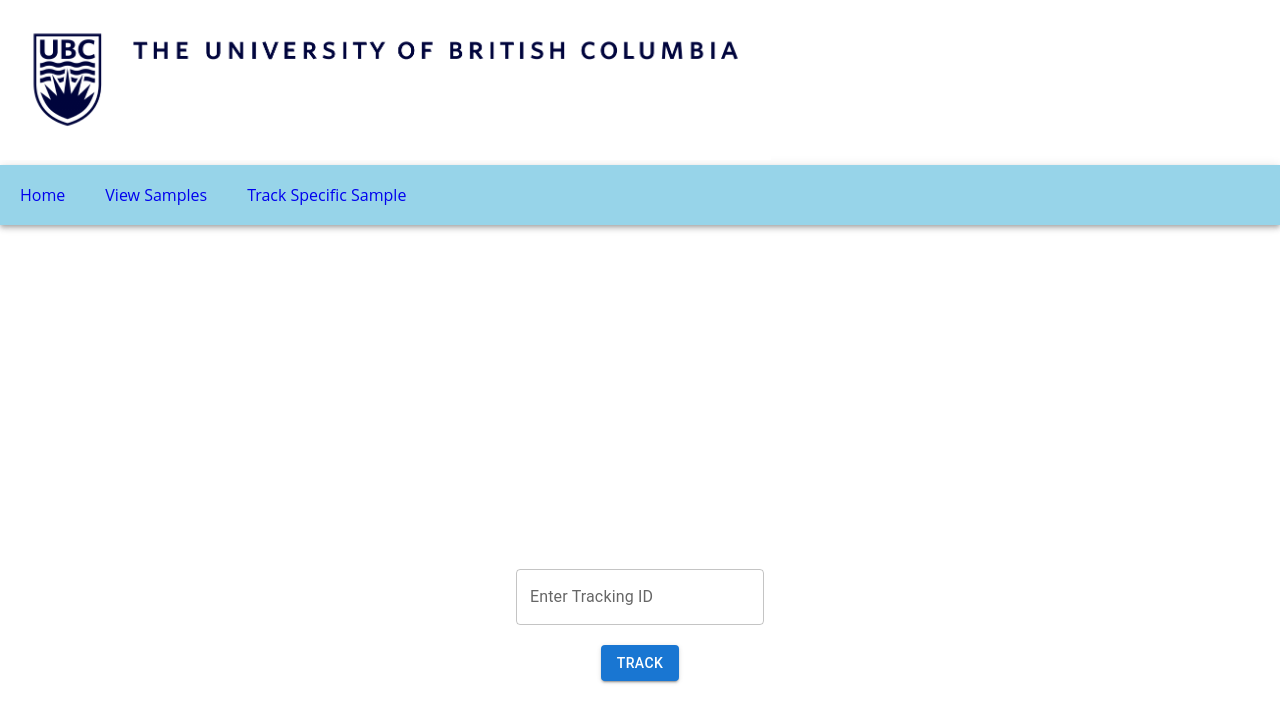
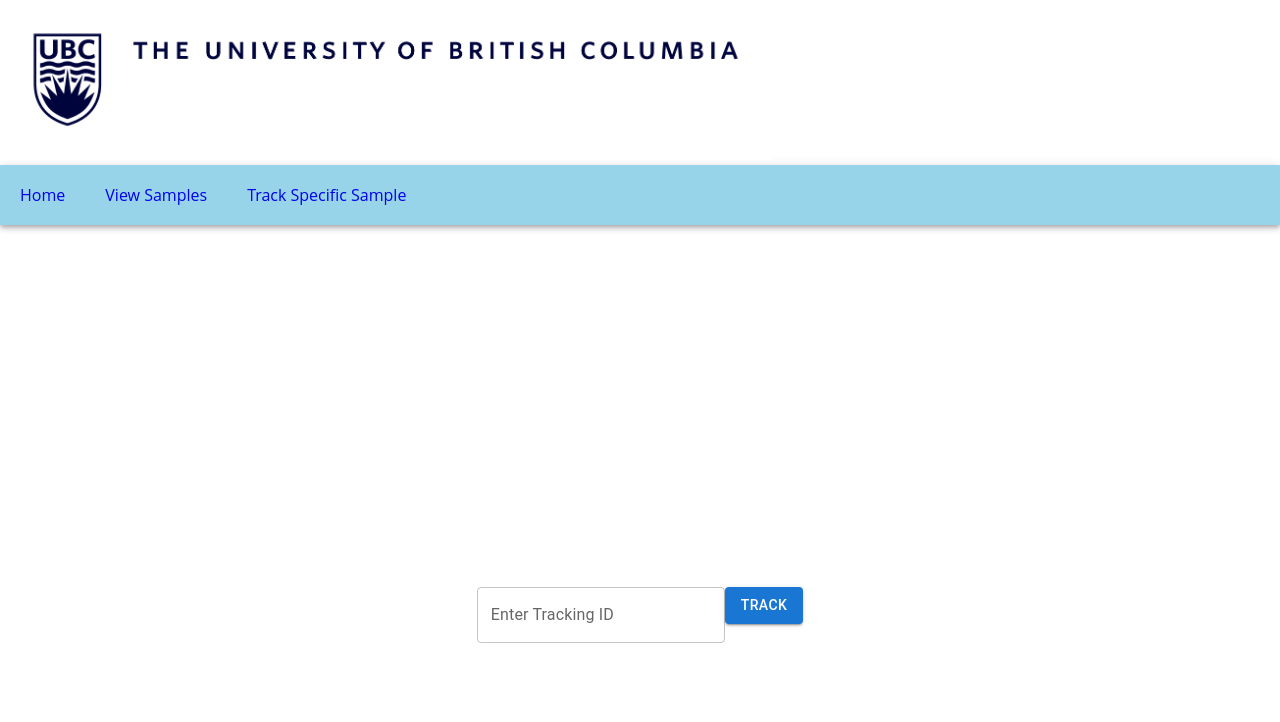
Before and after one commit to UBC-CIC/harm-reduction, a React (Create React App) app: page /Track in a window 1280 px wide. Shown: the top 722 px of the page. Built offline with nearby package versions, Linux system fonts and the light colour scheme.

Commit message:
updated edit contact page

```diff
--- a/package.json
+++ b/package.json
@@ -32,7 +32,8 @@
   "dependencies": {
     "@emotion/react": "^11.11.0",
     "@emotion/styled": "^11.11.0",
-    "@mui/material": "^5.13.1",
+    "@mui/icons-material": "^5.11.16",
+    "@mui/material": "^5.13.2",
     "react-dom": "^18.2.0",
     "react-router-dom": "^5.3.4",
     "react-scripts": "^5.0.1"
--- a/src/css/tracksample.css
+++ b/src/css/tracksample.css
@@ -7,7 +7,11 @@
     font-family: 'Open Sans', sans-serif;
   } */
 
-.trackbutton {
+.containedbutton {
     background-color: #97D4E9;
     color: #002145
 }
+
+.outlinedbutton {
+
+}
--- a/src/pages/trackSample.js
+++ b/src/pages/trackSample.js
@@ -46,6 +46,7 @@ const TrackSample = () => {
 
     const TrackingIDInput = () => {
         return(
+        <Box>
             <TextField
                 className="textbox"
                 onChange={(event)=>{trackingID=event.target.value}}
@@ -53,17 +54,14 @@ const TrackSample = () => {
                 label="Enter Tracking ID"
                 variant="outlined"
                 style={{ marginBottom: '20px' }}
-        />)
-    }
-
-    const TrackingButton = () => {
-        return(
+            />
             <Button
-            className="trackbutton"
+                className="containedbutton"
                 variant="contained"
                 onClick={() => {trackSample(trackingID)}}
             >Track
-        </Button>)
+            </Button>
+        </Box>)
     }
 
     const ContactDisplay = () => {
@@ -112,12 +110,14 @@ const TrackSample = () => {
                 </Box>
                 <Box>
                     <Button
+                        className="outlinedbutton"
                         variant="outlined"
                         onClick={() => {setPageState(2)}}
                         style={{ marginLeft: "10px" , marginRight: "10px" }}
                     >Edit
                     </Button>
                     <Button
+                        className="containedbutton"
                         variant="contained"
                         onClick={() => {loadSample()}}
                         style={{ marginLeft: "10px" , marginRight: "10px" }}
@@ -130,6 +130,7 @@ const TrackSample = () => {
 
     const ContactEdit = () => {
         return(
+            <Box>
                 <TextField
                     className="textbox"
                     onChange={(event)=>{newContact=event.target.value}}
@@ -138,6 +139,23 @@ const TrackSample = () => {
                     variant="outlined"
                     style={{ marginBottom: '20px' }}
                 />
+                <Box>
+                    <Button
+                        className="containedbutton"
+                        variant="contained"
+                        onClick={() => {}}
+                        style={{ marginLeft: "10px" , marginRight: "10px" }}
+                    >Save
+                    </Button>
+                    <Button
+                        className="outlinedbutton"
+                        variant="outlined"
+                        onClick={() => {setPageState(1)}}
+                        style={{ marginLeft: "10px" , marginRight: "10px" }}
+                    >Exit
+                    </Button>
+                </Box>
+            </Box>
         )
     }
 
@@ -150,7 +168,6 @@ const TrackSample = () => {
             minHeight="100vh"
         >
             {(pageState == 0) && <TrackingIDInput />}
-            {(pageState == 0) && <TrackingButton />}
             {(pageState == 1) && <ContactDisplay />}
             {(pageState == 2) && <ContactEdit />}
         </Box>
```
Also changed, not shown: 1 other file (tests, documents, lock files or other folders). Lines whose indentation alone changed are shown as unchanged.
